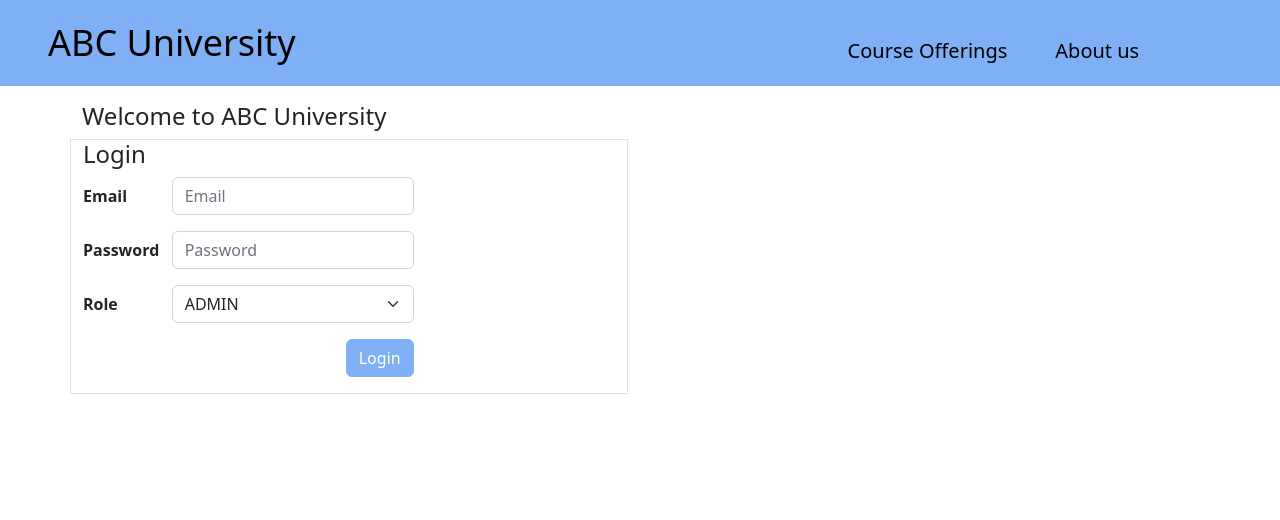
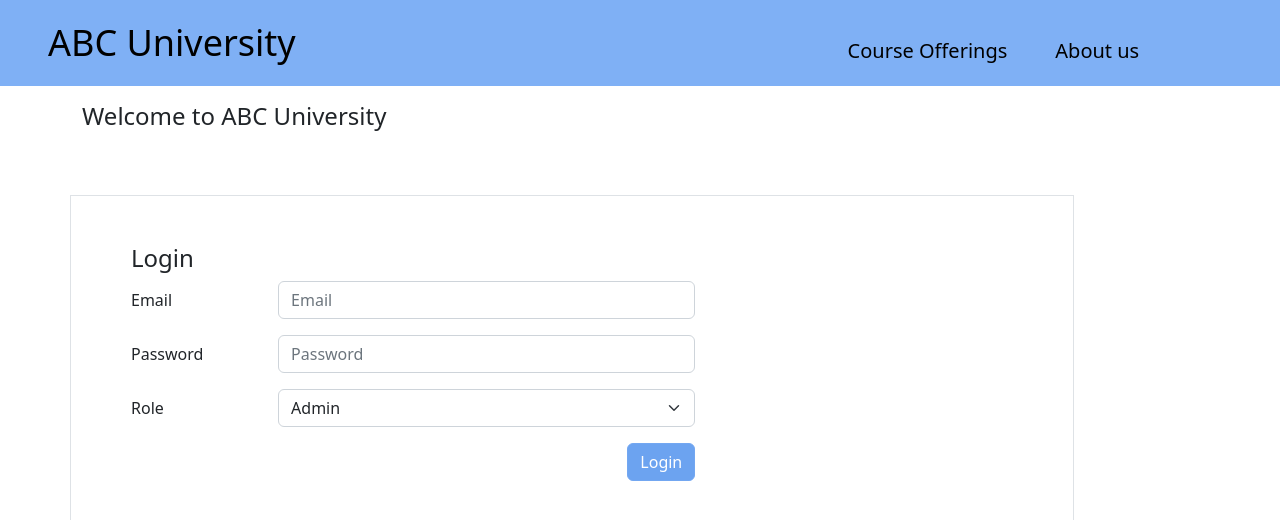
Before and after one commit to tomboja/frontend, a React (Create React App) app: page / in a window 1280 px wide. Shown: the top 520 px of the page. Built offline with nearby package versions, Linux system fonts and the light colour scheme.

Commit message:
Modified login page

```diff
--- a/src/components/admin/LoginPage.js
+++ b/src/components/admin/LoginPage.js
@@ -1,75 +1,80 @@
-import { useState } from "react"
-import { useDispatch } from "react-redux"
-import { validatePassword, validateDateOfBirth, validatePhone } from '../../utils/formUtils'
-import { setUserToken } from "../../reducers/loginReducer"
-import { STUDENT_LOGIN_TXT, STUDENT_LOGIN_FORM_HEADING } from "../../texts"
+import { useState } from 'react'
+import { useDispatch } from 'react-redux'
+import { setActiveUserData } from '../../reducers/loginReducer'
+import { STUDENT_LOGIN_TXT, STUDENT_LOGIN_FORM_HEADING, EMAIL, PASSWORD, ROLE, LOGIN } from '../../texts'
 import '../../resources/styles/Login.css'
+import { roleOptions } from '../../dataMapping'
 
 export default function LoginPage() {
   const dispatch = useDispatch()
   const initialState = {
-    email: "",
-    password: "",
+    email: '',
+    password: '',
+    role: roleOptions[0].value
   }
   const [userData, setUserData] = useState(initialState)
-  const roleOptions = ['ADMIN', 'STUDENT', 'REGISTRAR', 'FACULTY'];
 
   const setEmail = (e) => {
-    const email = e.target.value;
+    const email = e.target.value
     setUserData((oldData) => {
       return { ...oldData, email }
     })
   }
 
   const setPassword = (e) => {
-    const password = e.target.value;
+    const password = e.target.value
     setUserData((oldData) => {
       return { ...oldData, password }
     })
   }
 
   const setRole = (e) => {
-    const role = e.target.value;
+    const role = e.target.value
     setUserData((oldData) => {
       return { ...oldData, role }
     })
   }
 
   const handleSubmit = (e) => {
-    e.preventDefault();
-    console.log('Input data: ', userData)
-    dispatch(setUserToken(userData))
+    e.preventDefault()
+    dispatch(setActiveUserData(userData))
     setUserData(initialState)
   }
 
   return (
-    <div className="container">
+    <div className='container'>
       <h4>{STUDENT_LOGIN_TXT}</h4>
-        <form className="row align-items-center w-50 border" action="" onSubmit={handleSubmit} method="post">
+      <form className='row border loginForm' onSubmit={handleSubmit}>
         <h4>{STUDENT_LOGIN_FORM_HEADING}</h4>
-            <div className="row mb-3">
-                <label htmlFor="email" className="col-2 col-form-label"><b>Email</b></label>
-                <div className="col-6">
-                    <input onChange={setEmail} className="form-control" type="email" placeholder="Email" name="email" required value={userData.email} />
+        <div className='row mb-6 loginField'>
+          <label htmlFor='email' className='col-2 col-form-label'>{EMAIL}</label>
+          <div className='col-6'>
+            <input onChange={setEmail} className='form-control' type='email' placeholder='Email' required value={userData.email} />
           </div>
         </div>
-            <div className="row mb-3">
-                <label htmlFor="psw" className="col-2 col-form-label"><b>Password</b></label>
-                <div className="col-6">
-                    <input onChange={setPassword} className="form-control" type="password" placeholder="Password" name="psw" required value={userData.password} />
+        <div className='row mb-6 loginField'>
+          <label htmlFor='psw' className='col-2 col-form-label'>{PASSWORD}</label>
+          <div className='col-6'>
+            <input onChange={setPassword} className='form-control' type='password' placeholder='Password' required value={userData.password} />
           </div>
         </div>
-            <div className="row mb-3">
-                <label htmlFor="role" className="col-2 col-form-label"><b>Role</b></label>
-                <div className="col-6">
-                    <select onChange={setRole} className="form-select" name="role" required>
-                        {roleOptions.map(role => <option key={role} value={role}>{role}</option>)}
+        <div className='row mb-6 loginField'>
+          <label htmlFor='role' className='col-2 col-form-label'>{ROLE}</label>
+          <div className='col-6'>
+            <select
+              onChange={setRole}
+              className='form-select'
+              name='role'
+              value={userData.role}>
+              {roleOptions.map(role => <option
+                key={role.label}
+                value={role.value}>{role.label}</option>)}
             </select>
           </div>
         </div>
-            <div className="row text-end mb-3">
-                <div className="col-8">
-                    <button type="submit" className="btn btn-prime">Login</button>
+        <div className='row text-end mb-3'>
+          <div className='col-8'>
+            <button type='button' className='btn btn-prime'>{LOGIN}</button>
           </div>
         </div>
       </form>
--- /dev/null
+++ b/src/dataMapping.js
@@ -0,0 +1,20 @@
+
+import { ADMIN_USER, FACULTY_USER, REGISTRAR_USER, STUDENT_USER } from "./consts"
+import { ADMIN, STUDENT, REGISTRAR, FACULTY } from "./texts"
+
+export const roleOptions = [{
+  label: ADMIN,
+  value: ADMIN_USER
+},
+{
+  value: STUDENT_USER,
+  label: STUDENT
+},
+{
+  value: REGISTRAR_USER,
+  label: REGISTRAR
+},
+{
+  value: FACULTY_USER,
+  label: FACULTY
+}]
--- a/src/reducers/loginReducer.js
+++ b/src/reducers/loginReducer.js
@@ -11,7 +11,7 @@ export const userSlice = createSlice({
   name: 'activeUser',
   initialState,
   reducers: {
-    setUserToken: (state, action) => {
+    setActiveUserData: (state, action) => {
       return action.payload
     },
     logout: (state, action) => {
@@ -21,6 +21,6 @@ export const userSlice = createSlice({
 })
 
 // Action creators are generated for each case reducer function
-export const { setUserToken, logout } = userSlice.actions
+export const { setActiveUserData, logout } = userSlice.actions
 
 export default userSlice.reducer
--- a/src/resources/styles/Login.css
+++ b/src/resources/styles/Login.css
@@ -7,12 +7,22 @@
 
 .btn-prime {
   color: #fff;
-  background-color: rgb(127, 176, 245);
-  border-color: rgb(127, 176, 245);
+  background-color: rgb(108, 163, 240);
+  border-color: rgb(115, 167, 241);
 }
 
 .btn-prime:hover {
   color: #fff;
-  background-color: rgb(124, 160, 207);
-  border-color: rgb(124, 160, 207);
+  background-color: rgb(135, 180, 238);
+  border-color: rgb(119, 170, 236);
 }
+
+.loginForm {
+  margin-top: 4rem;
+  padding: 3rem;
+  width: 90%;
+}
+
+.loginField {
+  margin-bottom: 1rem;
+}
--- a/src/routes/UserMenus.js
+++ b/src/routes/UserMenus.js
@@ -14,6 +14,7 @@ import AdminNav from "./navigationsMenus/StudentNav"
 
 const UserMenus = () => {
   const user = useSelector(state => state.activeUser)
+  console.log('User ', user)
 
   if (user.role === STUDENT_USER) return <></> // student sees these menu
   if (user.role === ADMIN_USER) return <AdminNav />
--- a/src/texts.js
+++ b/src/texts.js
@@ -12,3 +12,14 @@ export const ABOUT_US = 'About us'
 export const CREATE_COURSE = 'Create Course'
 export const CREATE_USER = 'Create User'
 export const LOGOUT = 'Logout'
+
+export const ADMIN = 'Admin'
+export const STUDENT = 'Studnet'
+export const REGISTRAR = 'Registrar'
+export const FACULTY = 'Faculty'
+
+export const EMAIL = 'Email'
+export const PASSWORD = 'Password'
+export const ROLE = 'Role'
+export const SUBMIT = 'Submit'
+export const LOGIN = 'Login'
```
Lines whose indentation alone changed are shown as unchanged.
